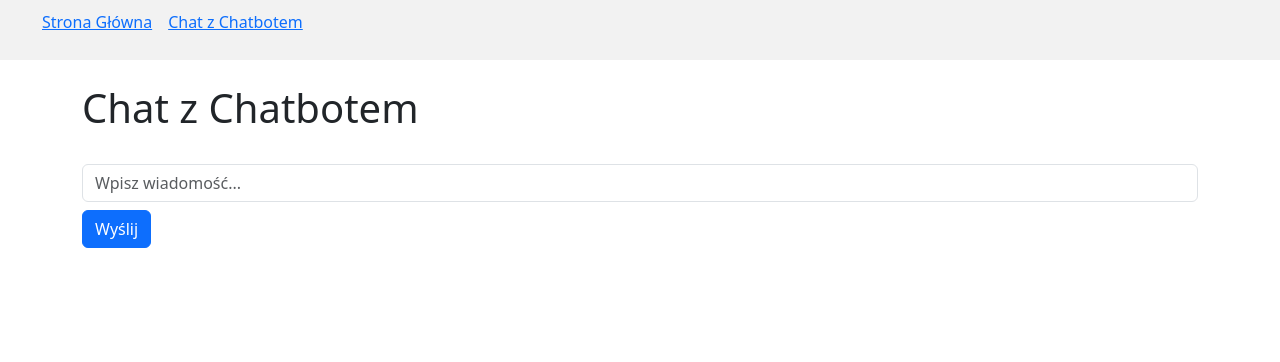
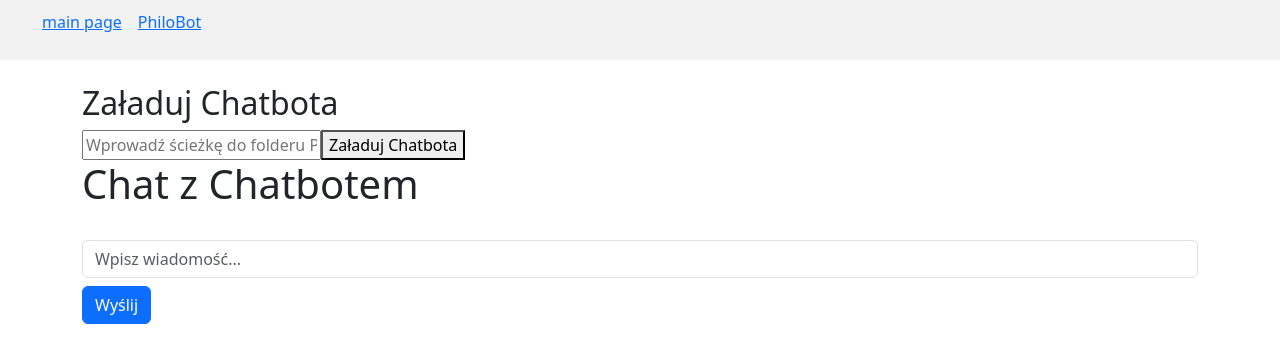
Before and after one commit to PhiloModel/DialogosUI, a React (Create React App) app in the folder react_app/: page /chat in a window 1280 px wide. Shown: the top 362 px of the page. Built offline with nearby package versions, Linux system fonts and the light colour scheme.

Commit message:
add: loading chat bot endpoint requests

```diff
--- a/react_app/src/App.js
+++ b/react_app/src/App.js
@@ -9,8 +9,8 @@ function App() {
     <Router>
       <nav style={{ padding: '10px', backgroundColor: '#f2f2f2' }}>
         <ul style={{ listStyleType: 'none', display: 'flex', gap: '1rem' }}>
-          <li><Link to="/">Strona Główna</Link></li>
-          <li><Link to="/chat">Chat z Chatbotem</Link></li>
+          <li><Link to="/">main page</Link></li>
+          <li><Link to="/chat">PhiloBot</Link></li>
         </ul>
       </nav>
       <Routes>
--- /dev/null
+++ b/react_app/src/components/LoadChatBot.js
@@ -0,0 +1,47 @@
+import React, { useState } from 'react';
+import axios from 'axios';
+
+const LoadChatBot = () => {
+  const [dirPath, setDirPath] = useState(''); // Stan do przechowywania ścieżki do folderu
+
+  // Funkcja do obsługi wysyłania zapytania
+  const handleSubmit = async (event) => {
+    event.preventDefault();
+
+    if (!dirPath.trim()) {
+      alert('Proszę wprowadzić ścieżkę do folderu.');
+      return;
+    }
+
+    try {
+      // Wysłanie żądania POST do backendu
+      const response = await axios.post('http://localhost:8000/chatbot/create', { dir_path: dirPath });
+
+      // Wyświetlenie odpowiedzi serwera
+      alert(response.data.reply);
+
+      // Resetowanie stanu po wysłaniu zapytania
+      setDirPath('');
+    } catch (error) {
+      console.error('Błąd podczas ładowania chatbota:', error);
+      alert('Wystąpił błąd podczas ładowania chatbota.');
+    }
+  };
+
+  return (
+    <div>
+      <h2>Załaduj Chatbota</h2>
+      <form onSubmit={handleSubmit}>
+        <input
+          type="text"
+          value={dirPath}
+          onChange={(e) => setDirPath(e.target.value)} // Zaktualizowanie stanu
+          placeholder="Wprowadź ścieżkę do folderu PDF"
+        />
+        <button type="submit">Załaduj Chatbota</button>
+      </form>
+    </div>
+  );
+};
+
+export default LoadChatBot;
--- a/react_app/src/pages/ChatPage.js
+++ b/react_app/src/pages/ChatPage.js
@@ -1,40 +1,54 @@
 import React, { useState } from 'react';
-import { sendMessage } from '../services/api';
+import axios from 'axios';
 import { Container, Form, Button, ListGroup } from 'react-bootstrap';
+import LoadChatBot from '../components/LoadChatBot';
 
 const ChatPage = () => {
+  // Stan do przechowywania bieżącej wiadomości użytkownika
   const [message, setMessage] = useState('');
+  // Historia konwersacji jako tablica obiektów { sender: 'user'|'bot', text: string }
   const [chatHistory, setChatHistory] = useState([]);
 
   const handleSend = async (e) => {
-    e.preventDefault();
+    e.preventDefault(); // zapobiega przeładowaniu strony
     if (!message.trim()) return;
 
     // Dodaj wiadomość użytkownika do historii
     const newHistory = [...chatHistory, { sender: 'user', text: message }];
     setChatHistory(newHistory);
-    setMessage('');
+    setMessage(''); // wyczyść pole tekstowe
 
-    // Wyślij wiadomość do backendu i pobierz odpowiedź chatbota
     try {
-      const response = await sendMessage(message);
-      // Zakładamy, że backend zwraca odpowiedź w postaci { reply: "tekst odpowiedzi" }
-      setChatHistory([...newHistory, { sender: 'bot', text: response.reply }]);
+      // Wysyłamy POST do backendu. Upewnij się, że adres baseURL jest poprawny.
+      const response = await axios.post('http://localhost:8000/chatbot/query', {
+        message: message
+      });
+      // Zakładamy, że backend zwraca odpowiedź w postaci { reply: "Odpowiedź bota" }
+      const reply = response.data.reply;
+      setChatHistory([...newHistory, { sender: 'bot', text: reply }]);
     } catch (error) {
-      setChatHistory([...newHistory, { sender: 'bot', text: 'Błąd podczas wysyłania wiadomości.' }]);
+      console.error('Błąd podczas wysyłania wiadomości:', error);
+      // W przypadku błędu dodajemy komunikat o błędzie do historii
+      setChatHistory([...newHistory, { sender: 'bot', text: 'Wystąpił błąd. Spróbuj ponownie.' }]);
     }
   };
 
   return (
     <Container className="mt-4">
+        <LoadChatBot />
       <h1>Chat z Chatbotem</h1>
+      {/* Wyświetlanie historii konwersacji */}
       <ListGroup className="mb-4">
         {chatHistory.map((msg, index) => (
-          <ListGroup.Item key={index} variant={msg.sender === 'bot' ? 'secondary' : ''}>
+          <ListGroup.Item
+            key={index}
+            variant={msg.sender === 'bot' ? 'secondary' : 'light'}
+          >
             <strong>{msg.sender === 'bot' ? 'Bot:' : 'Ty:'}</strong> {msg.text}
           </ListGroup.Item>
         ))}
       </ListGroup>
+      {/* Formularz do wysyłania wiadomości */}
       <Form onSubmit={handleSend}>
         <Form.Group controlId="chatMessage">
           <Form.Control
```
